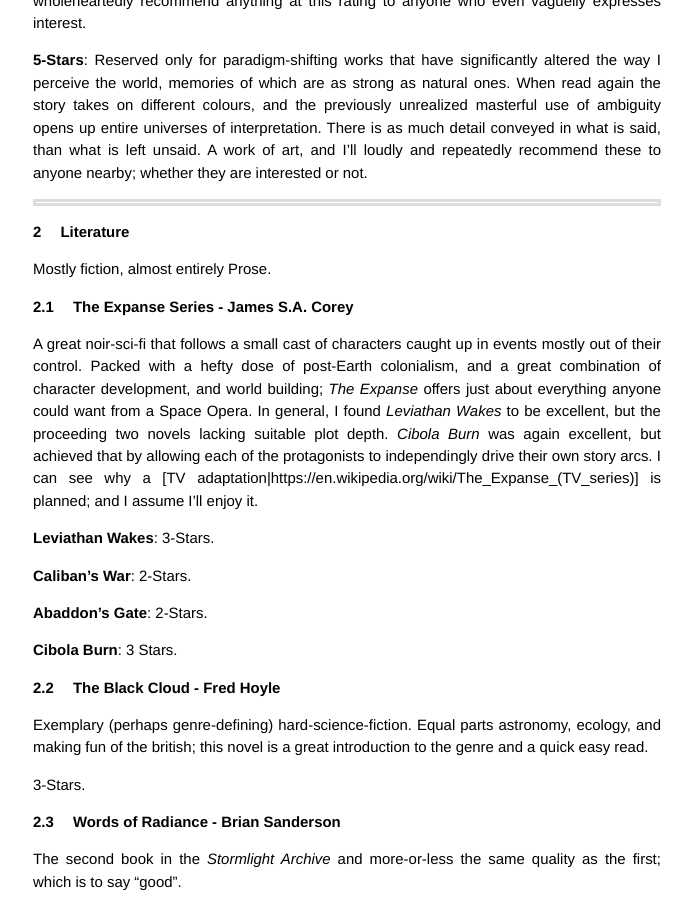
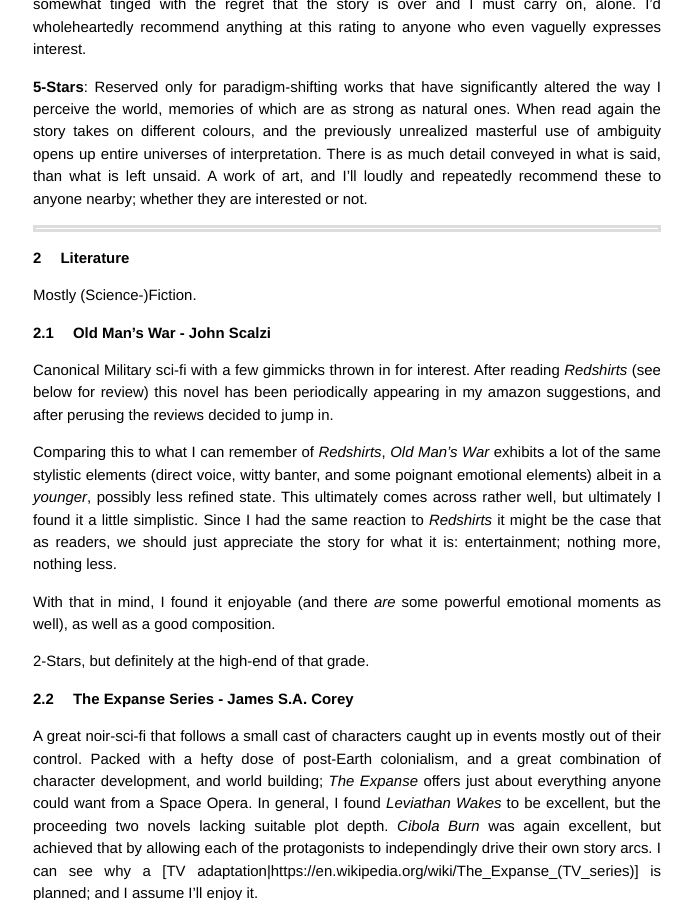
Before and after one commit to athuras/athuras.github.com, a Jekyll site: the page built from _posts/2014-08-06-Booklist.markdown, in a window 1280 px wide and 900 px high, scrolled down 3053 px. Shown: the whole window, without its empty margins (293-985 px from the left). Built offline with Jekyll 4.4.1, drawn with Linux system fonts in a browser that asks for light colours; comment, search, counter and statistics services are not loaded; some of the changed text lies outside the part shown.

Commit message:
Old Man's War

```diff
--- a/_posts/2014-08-06-Booklist.markdown
+++ b/_posts/2014-08-06-Booklist.markdown
@@ -46,7 +46,19 @@
 ---
 
 # Literature
-Mostly fiction, almost entirely Prose.
+Mostly (Science-)Fiction.
+
+## Old Man's War - John Scalzi
+Canonical Military sci-fi with a few gimmicks thrown in for interest.
+After reading *Redshirts* (see below for review) this novel has been periodically appearing in my amazon suggestions, and after perusing the reviews decided to jump in.
+
+Comparing this to what I can remember of *Redshirts*, *Old Man's War* exhibits a lot of the same stylistic elements (direct voice, witty banter, and some poignant emotional elements) albeit in a *younger*, possibly less refined state.
+This ultimately comes across rather well, but ultimately I found it a little simplistic.
+Since I had the same reaction to *Redshirts* it might be the case that as readers, we should just appreciate the story for what it is: entertainment; nothing more, nothing less.
+
+With that in mind, I found it enjoyable (and there *are* some powerful emotional moments as well), as well as a good composition.
+
+2-Stars, but definitely at the high-end of that grade.
 
 ## The Expanse Series - James S.A. Corey
 A great noir-sci-fi that follows a small cast of characters caught up in events mostly out of their control.
```
